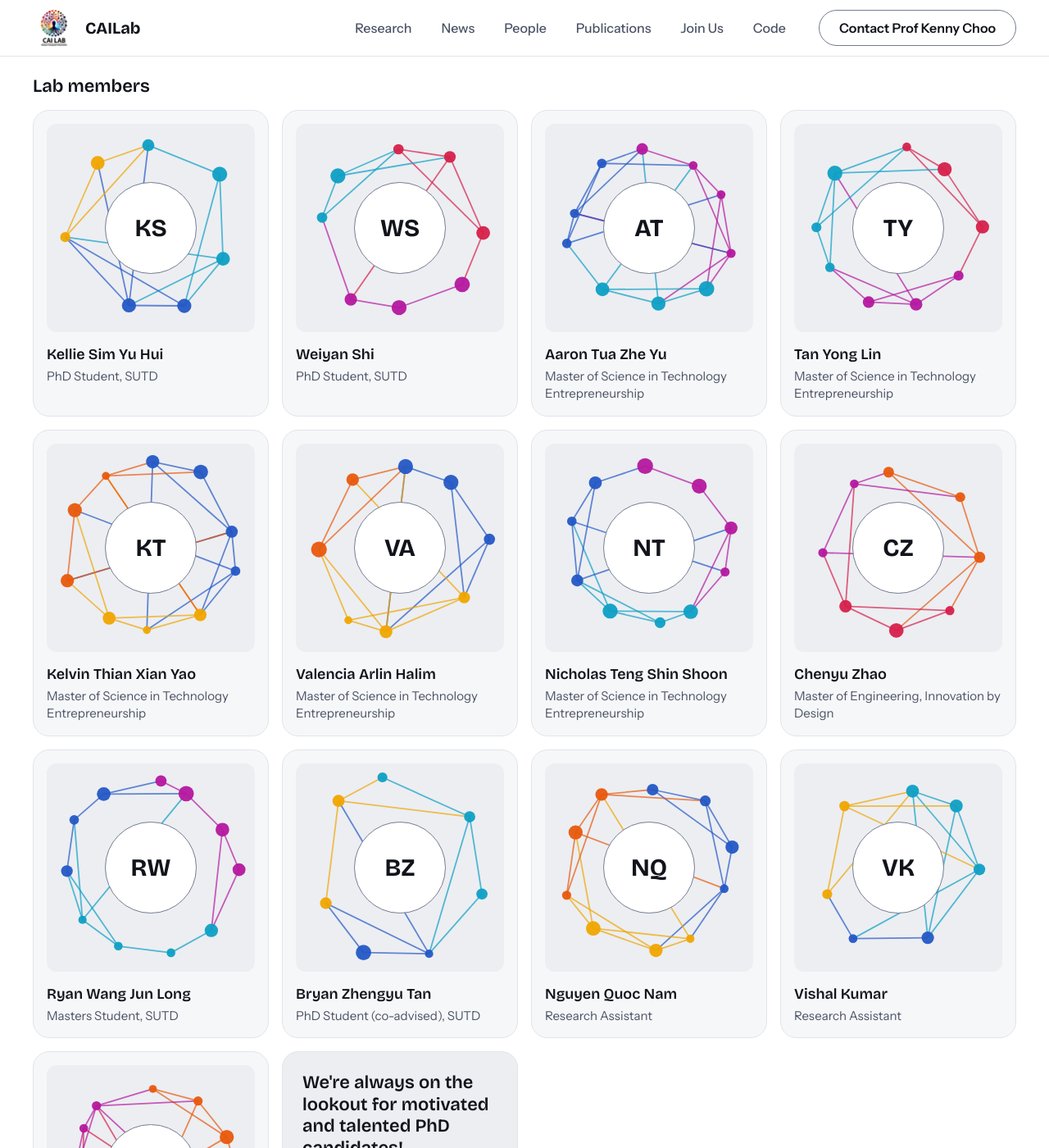
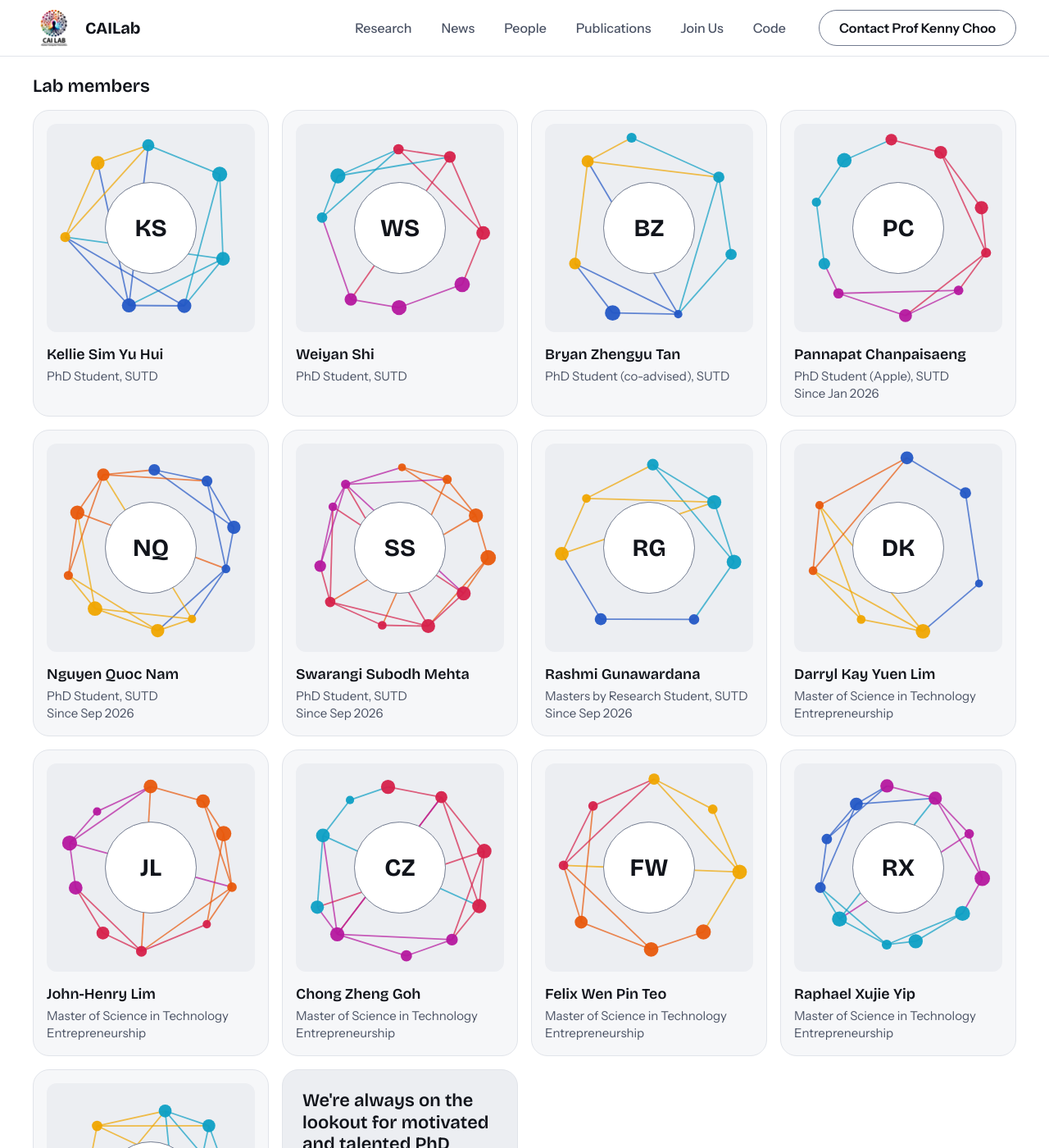
Before and after one commit to Context-Aware-Interaction-Lab/Context-Aware-Interaction-Lab.github.io, a Jekyll site: the page built from people.html, in a window 1280 px wide and 1400 px high, scrolled down 677 px. Shown: the whole window at 82% size. Built offline with Jekyll 4.4.1, drawn with Linux system fonts in a browser that asks for light colours; some of the changed text lies outside the part shown.

Commit message:
Update people: graduates to alumni, new students, collaborator changes
Seven MSTE/Masters students move to alumni; Pannapat Chanpaisaeng, Rashmi Gunawardana and five MSTE students join; Nguyen Quoc Nam and Swarangi Subodh Mehta become PhD students; Roy Lee and Youngki Lee change role; Hwajung Hong and Uichin Lee (KAIST) join the collaborators. PeopleDataTest guards against listing anyone twice or as both current and alumni.

Co-Authored-By: Claude Sonnet 5.5 <noreply@anthropic.com>

```diff
--- a/_data/people.yml
+++ b/_data/people.yml
@@ -5,42 +5,51 @@ members:
     role: "PhD Student, SUTD"
   - name: "Weiyan Shi"
     role: "PhD Student, SUTD"
-  - name: "Aaron Tua Zhe Yu"
-    role: "Master of Science in Technology Entrepreneurship"
-  - name: "Tan Yong Lin"
-    role: "Master of Science in Technology Entrepreneurship"
-  - name: "Kelvin Thian Xian Yao"
-    role: "Master of Science in Technology Entrepreneurship"
-  - name: "Valencia Arlin Halim"
-    role: "Master of Science in Technology Entrepreneurship"
-  - name: "Nicholas Teng Shin Shoon"
-    role: "Master of Science in Technology Entrepreneurship"
-  - name: "Chenyu Zhao"
-    role: "Master of Engineering, Innovation by Design"
-  - name: "Ryan Wang Jun Long"
-    role: "Masters Student, SUTD"
   - name: "Bryan Zhengyu Tan"
     role: "PhD Student (co-advised), SUTD"
+  - name: "Pannapat Chanpaisaeng"
+    role: "PhD Student (Apple), SUTD; Since Jan 2026"
   - name: "Nguyen Quoc Nam"
-    role: "Research Assistant"
+    role: "PhD Student, SUTD; Since Sep 2026"
+  - name: "Swarangi Subodh Mehta"
+    role: "PhD Student, SUTD; Since Sep 2026"
+  - name: "Rashmi Gunawardana"
+    role: "Masters by Research Student, SUTD; Since Sep 2026"
+  - name: "Darryl Kay Yuen Lim"
+    role: "Master of Science in Technology Entrepreneurship"
+  - name: "John-Henry Lim"
+    role: "Master of Science in Technology Entrepreneurship"
+  - name: "Chong Zheng Goh"
+    role: "Master of Science in Technology Entrepreneurship"
+  - name: "Felix Wen Pin Teo"
+    role: "Master of Science in Technology Entrepreneurship"
+  - name: "Raphael Xujie Yip"
+    role: "Master of Science in Technology Entrepreneurship"
   - name: "Vishal Kumar"
     role: "Research Assistant"
-  - name: "Swarangi Subodh Mehta"
-    role: "Research Officer"
 
 collaborators:
   - name: "Pin Sym Foong"
     role: "Head of Design, Telehealth Core"
     affiliation: "Saw Swee Hock School of Public Health; National University of Singapore"
   - name: "Roy Lee"
-    role: "Assistant Professor"
-    affiliation: "Singapore University of Technology and Design"
+    role: "Associate Professor"
+    affiliation: "University of British Columbia, Okanagan"
   - name: "Wang Yong"
     role: "Assistant Professor"
     affiliation: "Nanyang Technological University"
   - name: "Christophe Hurter"
     role: "Professor"
     affiliation: "Fédération ENAC ISAE-SUPAERO ONERA, France"
+  - name: "Hwajung Hong"
+    role: "Associate Professor"
+    affiliation: "Korea Advanced Institute of Science & Technology"
+  - name: "Uichin Lee"
+    role: "Professor"
+    affiliation: "Korea Advanced Institute of Science & Technology"
+  - name: "Youngki Lee"
+    role: "Professor"
+    affiliation: "Seoul National University"
   - name: "Camellia Zakaria"
     role: "Assistant Professor"
     affiliation: "University of Toronto, USA"
@@ -53,14 +62,25 @@ collaborators:
   - name: "Archan Misra"
     role: "Professor / Vice Provost (Research)"
     affiliation: "Singapore Management University"
-  - name: "Youngki Lee"
-    role: "Associate Professor"
-    affiliation: "Seoul National University"
   - name: "Junehwa Song"
     role: "Professor"
     affiliation: "Korea Advanced Institute of Science & Technology"
 
 alumni_graduate:
+  - name: "Aaron Tua Zhe Yu"
+    note: "Master of Science in Technology Entrepreneurship, SUTD."
+  - name: "Tan Yong Lin"
+    note: "Master of Science in Technology Entrepreneurship, SUTD."
+  - name: "Kelvin Thian Xian Yao"
+    note: "Master of Science in Technology Entrepreneurship, SUTD."
+  - name: "Valencia Arlin Halim"
+    note: "Master of Science in Technology Entrepreneurship, SUTD."
+  - name: "Nicholas Teng Shin Shoon"
+    note: "Master of Science in Technology Entrepreneurship, SUTD."
+  - name: "Chenyu Zhao"
+    note: "Master of Engineering, Innovation by Design, SUTD."
+  - name: "Ryan Wang Jun Long"
+    note: "Master's, SUTD."
   - name: "Charlotte NG Si Min"
     note: "Master's, SUTD. Graduated 2025."
   - name: "CHEN Kailin"
```
Also changed, not shown: tests/site_test.rb (+28 -0 lines).
